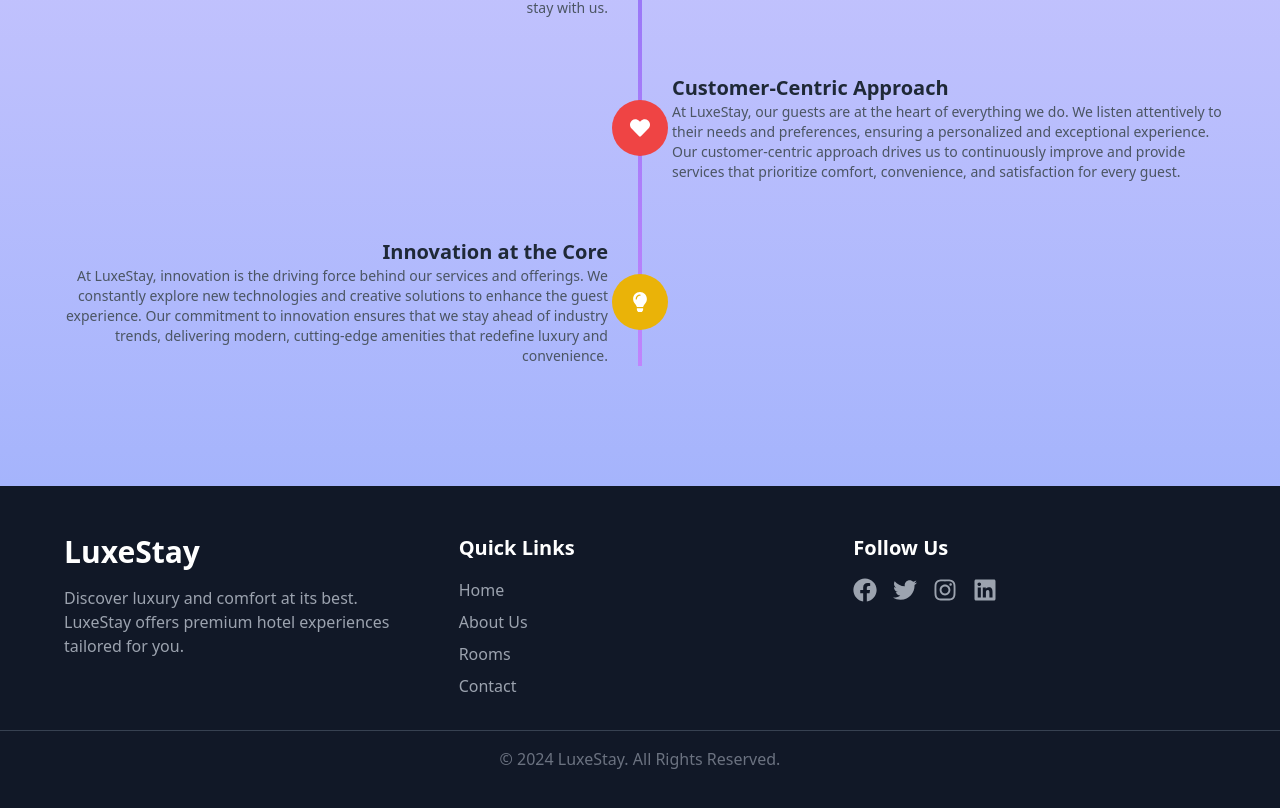
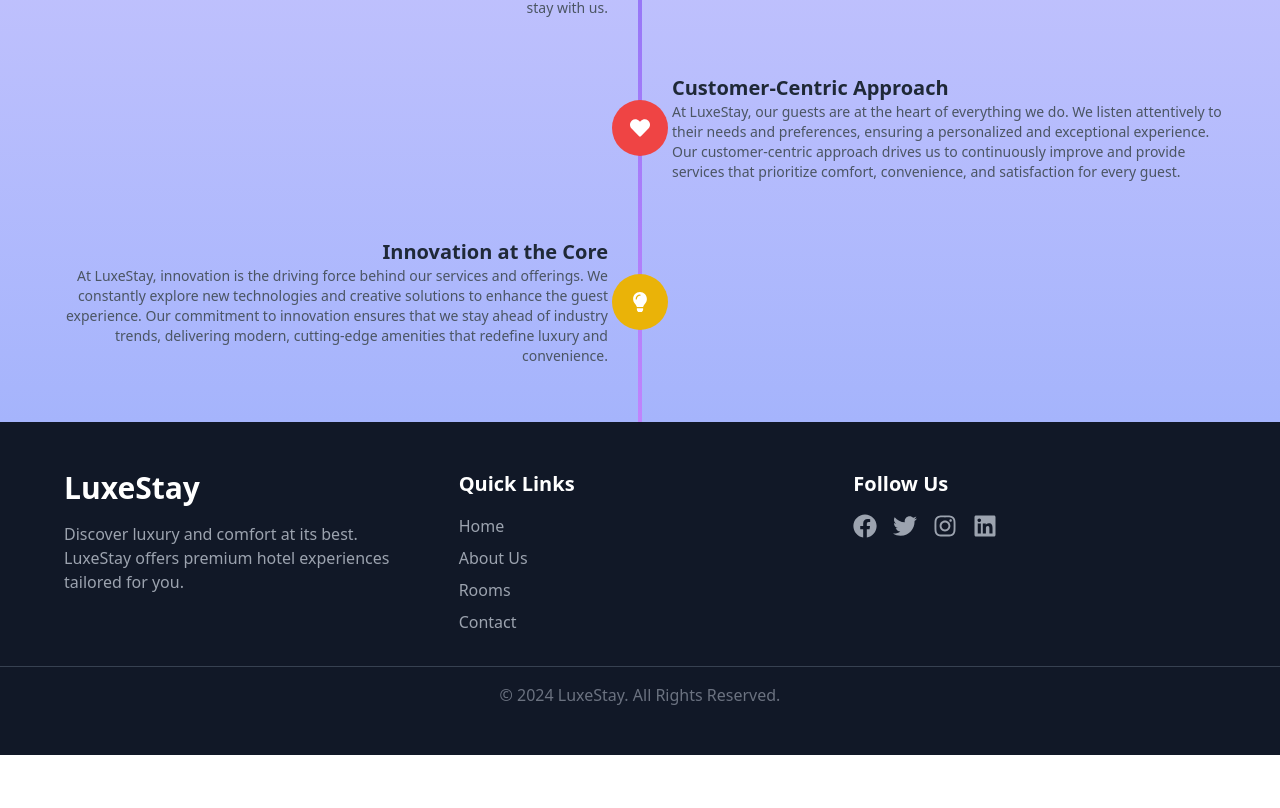
Before and after one commit to akweb69/LuxeStay, a React (Vite) app: page /about in a window 1280 px wide. Shown: the part 794-1602 px from the top of the page. After the commit the page ends 1549 px from the top, so only its background shows below. Built offline with nearby package versions, Linux system fonts and the light colour scheme; no server answers.

Commit message:
fix the alignment and title and add subtitle for about sectiion

```diff
--- a/src/Components/About.jsx
+++ b/src/Components/About.jsx
@@ -2,25 +2,17 @@ import { motion } from "framer-motion";
 import { Helmet } from "react-helmet";
 import { FaRocket, FaUsers, FaCheckCircle, FaHeart, FaLightbulb } from "react-icons/fa";
 import ScrollToTop from "../Utils/ScrollToTop";
+import HeadingTitle from "../Utils/HeadingTitle";
 
 const About = () => {
     return (
-        <div className="w-full min-h-[50vh] py-10 md:py-16 bg-gradient-to-b from-purple-200 to-indigo-300 text-gray-800">
+        <div className="w-full  bg-gradient-to-b from-purple-200 to-indigo-300 text-gray-800">
             <ScrollToTop></ScrollToTop>
-
+            <HeadingTitle one={"About Us_"} two={"Discover our story, values, and commitment to delivering excellence"}></HeadingTitle>
             <div className="w-11/12 mx-auto">
-                {/* Title Section */}
-                <motion.h2
-                    className="pb-10 text-center text-3xl md:text-5xl font-bold bg-gradient-to-r from-pink-500 to-orange-500 text-transparent bg-clip-text"
-                    initial={{ opacity: 0, y: -20 }}
-                    animate={{ opacity: 1, y: 0 }}
-                    transition={{ duration: 0.8 }}
-                >
-                    About Us_
-                </motion.h2>
 
                 {/* Timeline Section */}
-                <div className="relative mt-10">
+                <div className="relative ">
                     {/* Central Line */}
                     <div className="absolute left-1/2 transform -translate-x-1/2 w-1 bg-gradient-to-b from-indigo-500 to-purple-400 h-full"></div>
 
@@ -106,7 +98,7 @@ const About = () => {
 
                     {/* Step 5 (Left Side) */}
                     <motion.div
-                        className="flex items-center mb-14 relative"
+                        className="flex items-center pb-14 relative"
                         initial={{ opacity: 0, x: -50 }}
                         whileInView={{ opacity: 1, x: 0 }}
                         // viewport={{ once: true }}
--- a/src/Utils/HeadingTitle.jsx
+++ b/src/Utils/HeadingTitle.jsx
@@ -1,8 +1,13 @@
+import { motion } from "framer-motion";
 
 const HeadingTitle = ({ one, two }) => {
     return (
         <div className="w-11/12 mx-auto text-center py-10 md:py-14">
-            <h1 className="text-3xl md:text-5xl font-bold font-font1 text-transparent bg-gradient-to-tr from-indigo-600 to-pink-600 w-fit mx-auto bg-clip-text pb-2">{one}</h1>
+            <motion.h1
+                initial={{ opacity: 0, y: -20 }}
+                animate={{ opacity: 1, y: 0 }}
+                transition={{ duration: 0.8 }}
+                className="text-3xl md:text-5xl font-bold font-font1 text-transparent bg-gradient-to-tr from-indigo-600 to-pink-600 w-fit mx-auto bg-clip-text pb-2">{one}</motion.h1>
             <p className="text-gray-500 md:w-2/3 mx-auto text-center">{two}</p>
         </div>
     );
```
